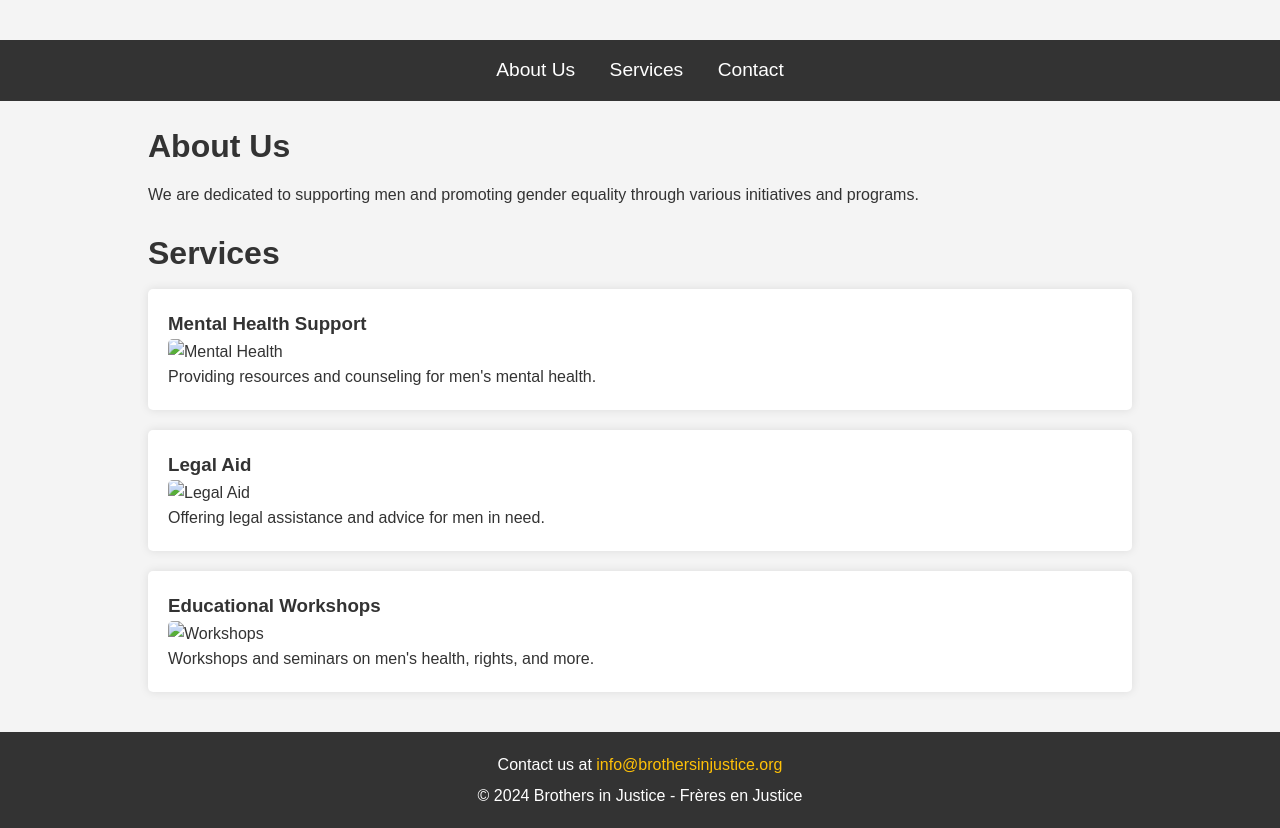
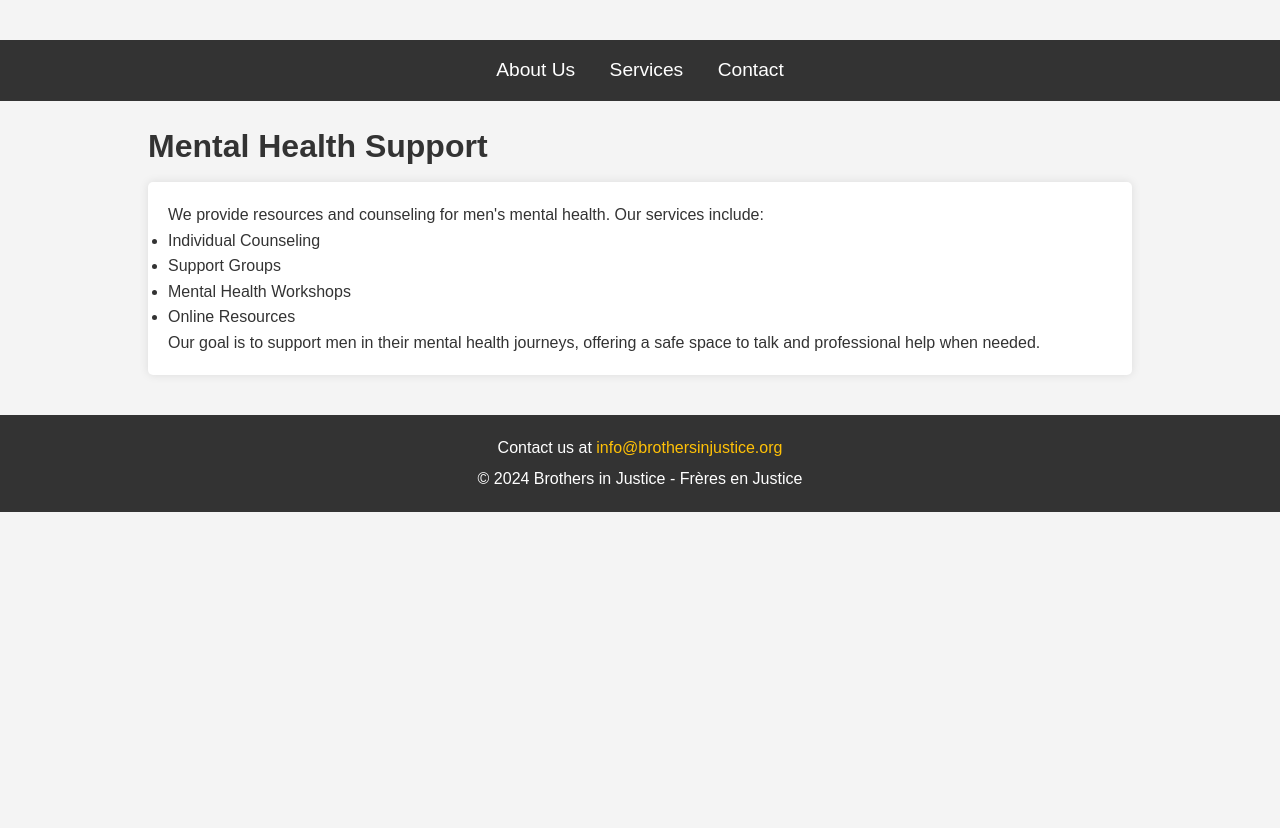
Before and after one commit to Werqzy/brothersinjustice, a plain HTML site: page index.html in a window 1280 px wide. Shown: the part 360-1188 px from the top of the page. After the commit the page ends 872 px from the top, so only its background shows below. Drawn offline with Linux system fonts and the light colour scheme; files that its build step writes are made by us from their sources; files whose address does not match are found by name.

Commit message:
Update index.html

```diff
--- a/index.html
+++ b/index.html
@@ -3,7 +3,7 @@
 <head>
     <meta charset="UTF-8">
     <meta name="viewport" content="width=device-width, initial-scale=1.0">
-    <title>Brothers in Justice - Frères en Justice</title>
+    <title>Mental Health Support - Brothers in Justice</title>
     <link rel="stylesheet" href="styles.css">
 </head>
 <body>
@@ -24,26 +24,17 @@
     </nav>
     <main>
         <div class="container">
-            <section id="about">
-                <h2>About Us</h2>
-                <p>We are dedicated to supporting men and promoting gender equality through various initiatives and programs.</p>
-            </section>
             <section id="services">
-                <h2>Services</h2>
+                <h2>Mental Health Support</h2>
                 <div class="service">
-                    <h3>Mental Health Support</h3>
-                    <img src="mental-health.jpg" alt="Mental Health">
-                    <p>Providing resources and counseling for men's mental health.</p>
-                </div>
-                <div class="service">
-                    <h3>Legal Aid</h3>
-                    <img src="legal-aid.jpg" alt="Legal Aid">
-                    <p>Offering legal assistance and advice for men in need.</p>
-                </div>
-                <div class="service">
-                    <h3>Educational Workshops</h3>
-                    <img src="workshops.jpg" alt="Workshops">
-                    <p>Workshops and seminars on men's health, rights, and more.</p>
+                    <p>We provide resources and counseling for men's mental health. Our services include:</p>
+                    <ul>
+                        <li>Individual Counseling</li>
+                        <li>Support Groups</li>
+                        <li>Mental Health Workshops</li>
+                        <li>Online Resources</li>
+                    </ul>
+                    <p>Our goal is to support men in their mental health journeys, offering a safe space to talk and professional help when needed.</p>
                 </div>
             </section>
         </div>
```
